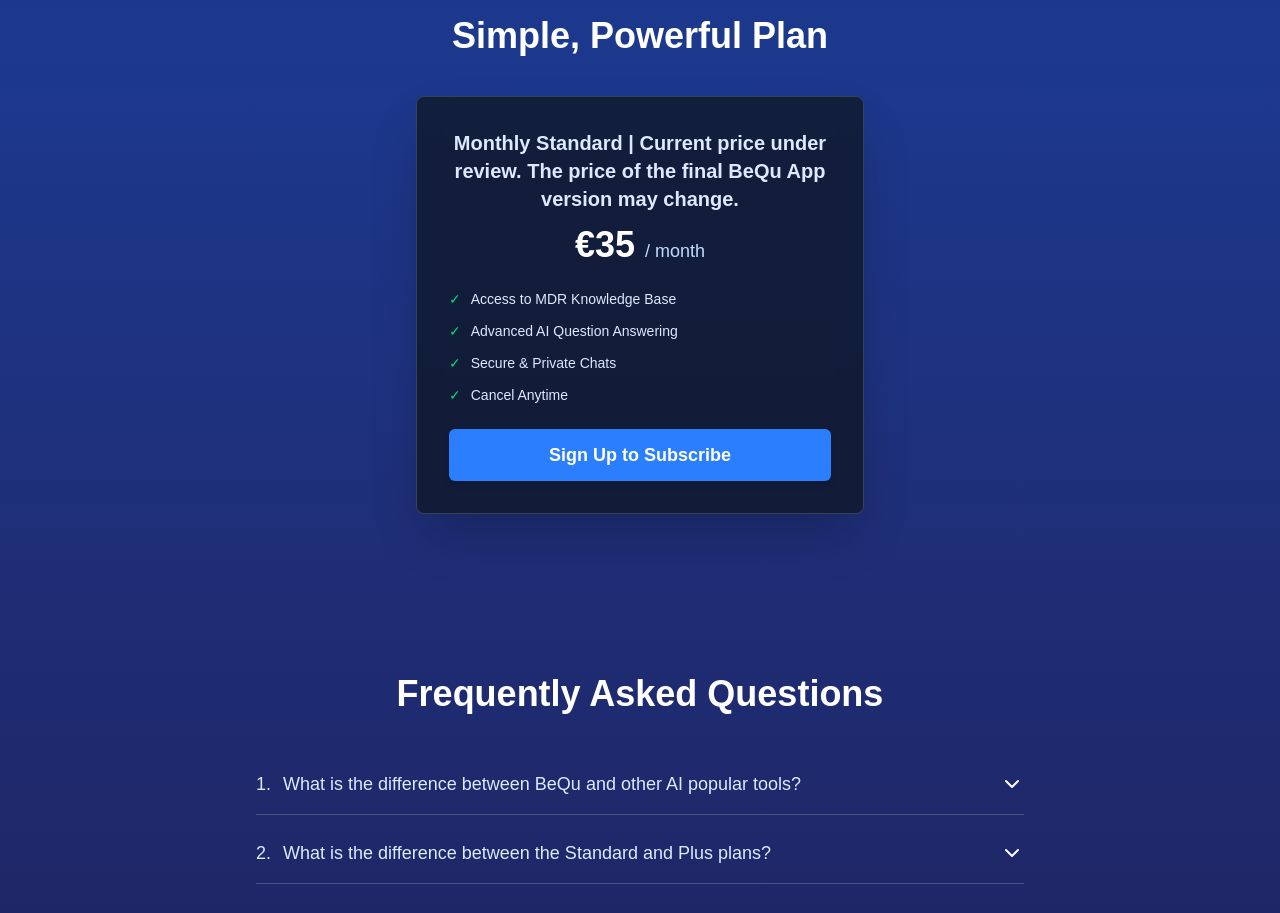
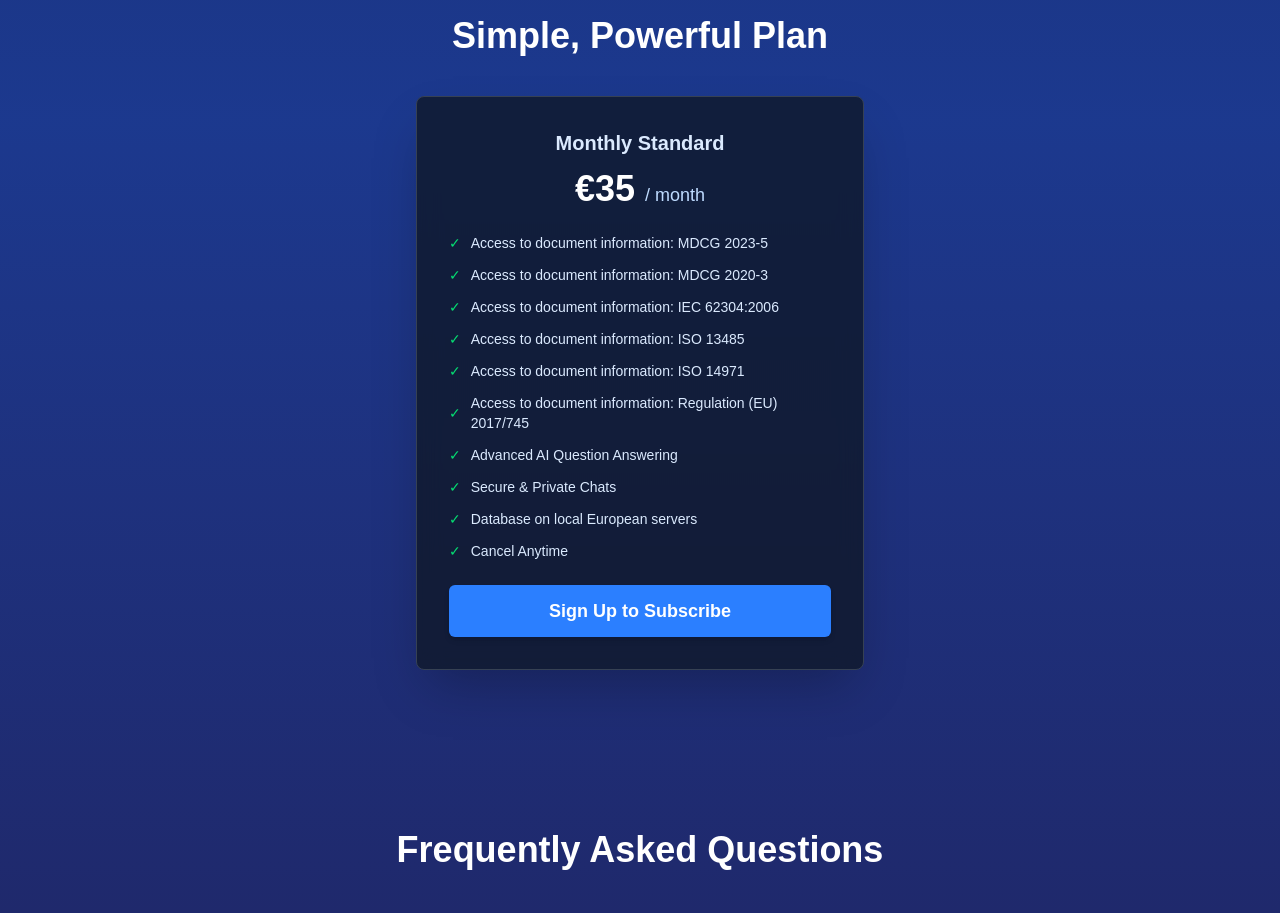
Before and after one commit to damfello/bequ-15, a Next.js app: page / in a window 1280 px wide. Shown: the part 1440-2353 px from the top of the page. Built offline with nearby package versions, Linux system fonts and the light colour scheme; no server answers.

Commit message:
update plans copy

```diff
--- a/src/components/LandingPage.tsx
+++ b/src/components/LandingPage.tsx
@@ -218,12 +218,18 @@
         <div className="max-w-md mx-auto">
             <h2 className="text-3xl md:text-4xl font-bold mb-10 text-center">Simple, Powerful Plan</h2>
             <div className="bg-gray-900/80 rounded-lg shadow-2xl p-8 backdrop-blur-md border border-gray-700 transform transition duration-300 hover:scale-[1.02]">
-               <h3 className="text-xl font-semibold mb-2 text-center text-blue-100">Monthly Standard | Current price under review. The price of the final BeQu App version may change. </h3>
+               <h3 className="text-xl font-semibold mb-2 text-center text-blue-100"> Monthly Standard </h3>
                <p className="text-4xl font-bold my-3 text-center text-white">€35 <span className="text-lg font-normal text-blue-200">/ month</span></p>
                <ul className="space-y-3 my-6 text-blue-100 text-sm">
-                 <li className="flex items-center"><span className="text-green-400 mr-2.5">✓</span> Access to MDR Knowledge Base</li>
+                 <li className="flex items-center"><span className="text-green-400 mr-2.5">✓</span> Access to document information: MDCG 2023-5</li>
+                 <li className="flex items-center"><span className="text-green-400 mr-2.5">✓</span> Access to document information: MDCG 2020-3</li>
+                 <li className="flex items-center"><span className="text-green-400 mr-2.5">✓</span> Access to document information: IEC 62304:2006</li>
+                 <li className="flex items-center"><span className="text-green-400 mr-2.5">✓</span> Access to document information: ISO 13485</li>
+                 <li className="flex items-center"><span className="text-green-400 mr-2.5">✓</span> Access to document information: ISO 14971</li>
+                 <li className="flex items-center"><span className="text-green-400 mr-2.5">✓</span> Access to document information: Regulation (EU) 2017/745</li>
                  <li className="flex items-center"><span className="text-green-400 mr-2.5">✓</span> Advanced AI Question Answering</li>
                  <li className="flex items-center"><span className="text-green-400 mr-2.5">✓</span> Secure & Private Chats</li>
+                 <li className="flex items-center"><span className="text-green-400 mr-2.5">✓</span> Database on local European servers</li>
                  <li className="flex items-center"><span className="text-green-400 mr-2.5">✓</span> Cancel Anytime</li>
                </ul>
                <button onClick={navigateToLogin} className="w-full bg-blue-500 hover:bg-blue-600 text-white text-lg font-semibold py-3 rounded-md transition duration-150 shadow-md"> Sign Up to Subscribe </button>
```
